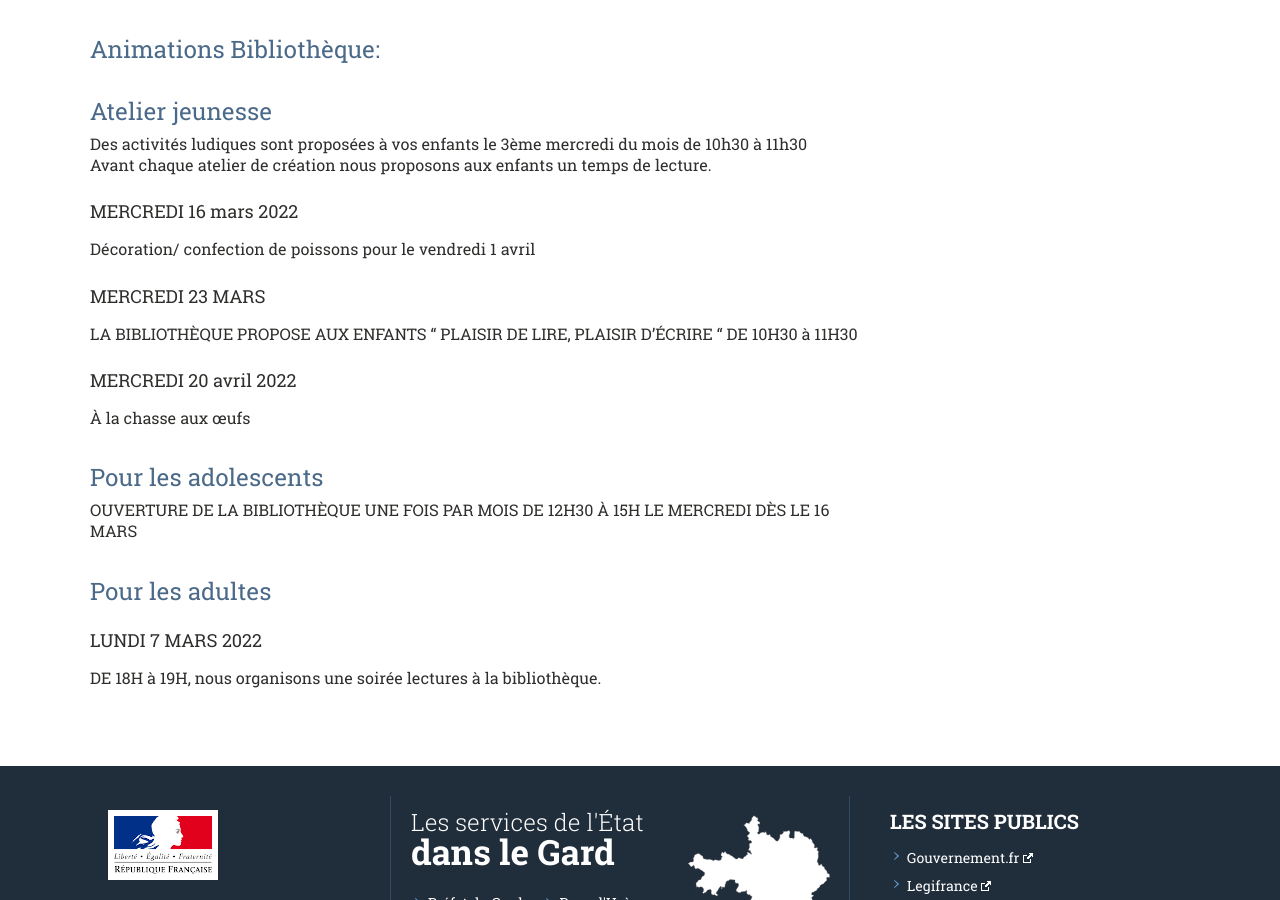
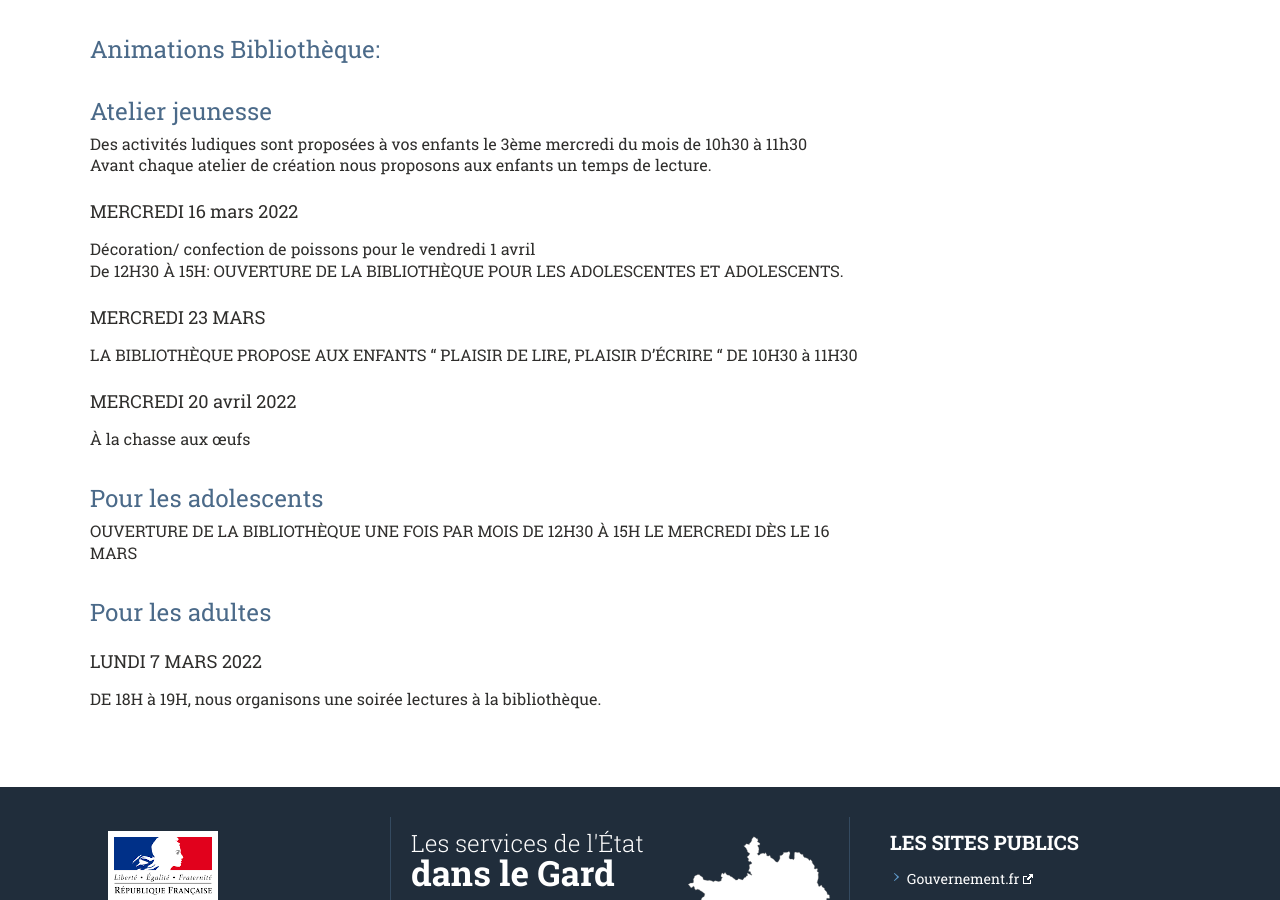
Before and after one commit to Flaux-Village/flaux-village.github.io, a Jekyll site: the page built from _actualites/animations.md, in a window 1280 px wide and 900 px high, scrolled down 387 px. Built offline with Jekyll 4.4.1, drawn with Linux system fonts in a browser that asks for light colours.

Commit message:
Update animations.md

```diff
--- a/_actualites/animations.md
+++ b/_actualites/animations.md
@@ -21,6 +21,8 @@ Avant chaque atelier de création nous proposons aux enfants un temps de lecture
 
 ### MERCREDI 16 mars 2022<br>
 Décoration/ confection de poissons pour le vendredi 1 avril<br>
+De 12H30 À 15H: OUVERTURE DE LA BIBLIOTHÈQUE POUR LES ADOLESCENTES ET
+ADOLESCENTS.
 
 ### MERCREDI 23 MARS<br>
 LA BIBLIOTHÈQUE PROPOSE AUX ENFANTS “ PLAISIR DE LIRE, PLAISIR D’ÉCRIRE “ DE 10H30 à 11H30<br>
```
